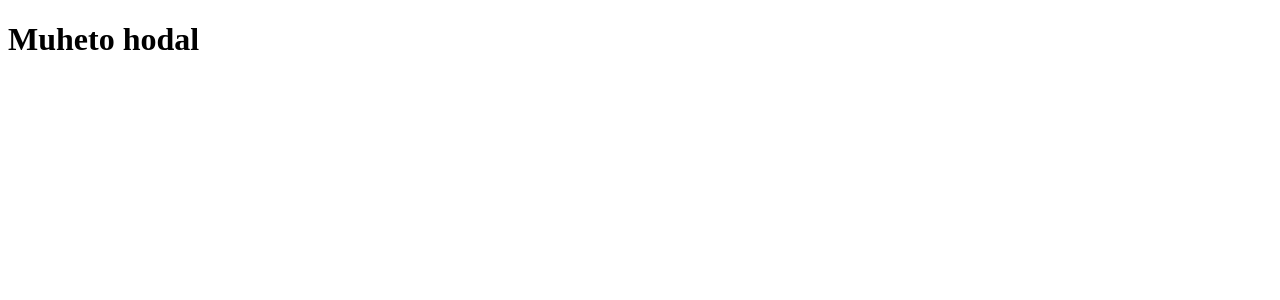
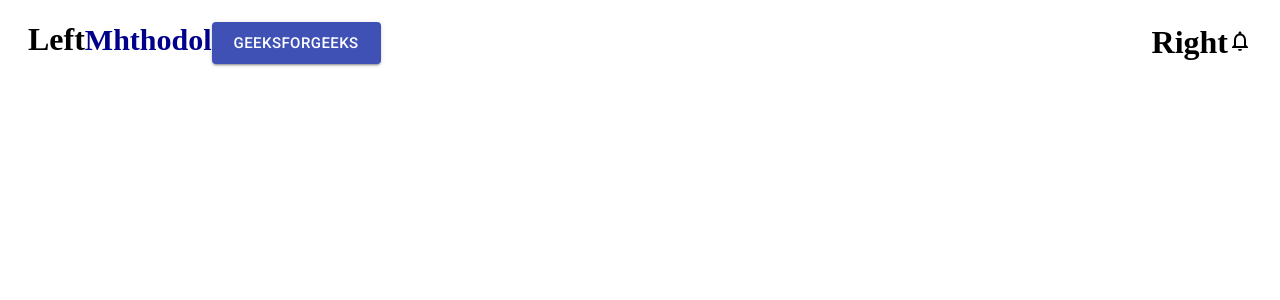
Before and after one commit to Hodal66/admin____dashboard__react, a React (Create React App) app: page / in a window 1280 px wide. Shown: the top 300 px of the page. Built offline with nearby package versions, Linux system fonts and the light colour scheme.

Commit message:
add react material ui configuration

```diff
--- a/package.json
+++ b/package.json
@@ -3,6 +3,11 @@
   "version": "0.1.0",
   "private": true,
   "dependencies": {
+    "@emotion/react": "^11.10.5",
+    "@emotion/styled": "^11.10.5",
+    "@material-ui/core": "^4.12.4",
+    "@mui/icons-material": "^5.10.14",
+    "@mui/material": "^5.10.14",
     "@testing-library/jest-dom": "^5.16.5",
     "@testing-library/react": "^13.4.0",
     "@testing-library/user-event": "^13.5.0",
--- a/public/index.html
+++ b/public/index.html
@@ -10,6 +10,10 @@
       content="Web site created using create-react-app"
     />
     <link rel="apple-touch-icon" href="%PUBLIC_URL%/logo192.png" />
+    <link
+    rel="stylesheet"
+    href="https://fonts.googleapis.com/css?family=Roboto:300,400,500,700&display=swap"
+  />
 
     <title>React Admin dashboard</title>
   </head>
--- a/src/App.js
+++ b/src/App.js
@@ -1,7 +1,11 @@
+import TopBar from "./components/topbar/TopBar";
+
 function App() {
   return (
     <div className="App">
-      <h1>Muheto hodal</h1>
+      <h1>
+        <TopBar />
+      </h1>
     </div>
   );
 }
--- /dev/null
+++ b/src/components/topbar/TopBar.js
@@ -0,0 +1,25 @@
+import React from "react";
+import "./topbar.css";
+import Button from "@material-ui/core/Button";
+import NotificationsNoneIcon from "@mui/icons-material/NotificationsNone";
+function TopBar() {
+  return (
+    <div className="topbar-container">
+      <div className="topbar-wrapper__container">
+        <div className="leftbar">
+          Left
+          <span className="logo">Mhthodol</span>
+          <Button variant="contained" color="primary" size="large">
+            GeeksforGeeks
+          </Button>
+        </div>
+        <div className="rigthbar">
+          Right
+          <NotificationsNoneIcon />
+        </div>
+      </div>
+    </div>
+  );
+}
+
+export default TopBar;
--- /dev/null
+++ b/src/components/topbar/topbar.css
@@ -0,0 +1,19 @@
+.topbar-container{
+    width: 100%;
+    height:50px;
+    background-color:white;
+}
+
+.topbar-wrapper__container{
+    display:flex;
+    padding:0px 20px;
+    align-items:center;
+    justify-content:space-between;
+    gap:2rem;
+
+}
+.logo{
+    font-weight: bold;
+    font-size:30px;
+    color:darkblue;
+}
```
Also changed, not shown: src/components/sidebar/sidebar.js (added, +7 -0 lines), src/components/sidebar/sidebar.css (added), 1 other file (tests, documents, lock files or other folders).
